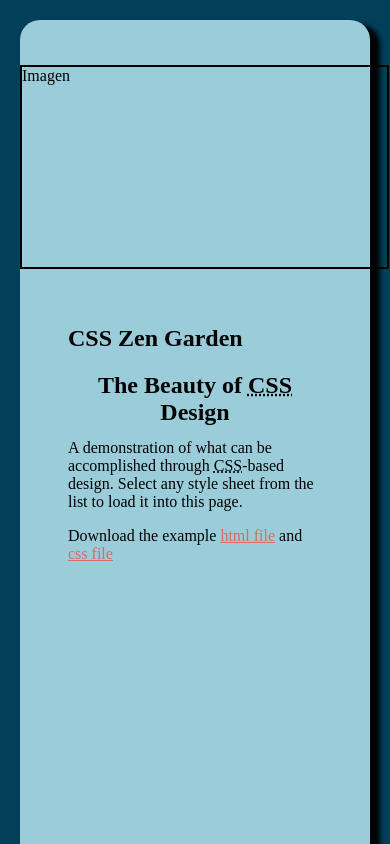
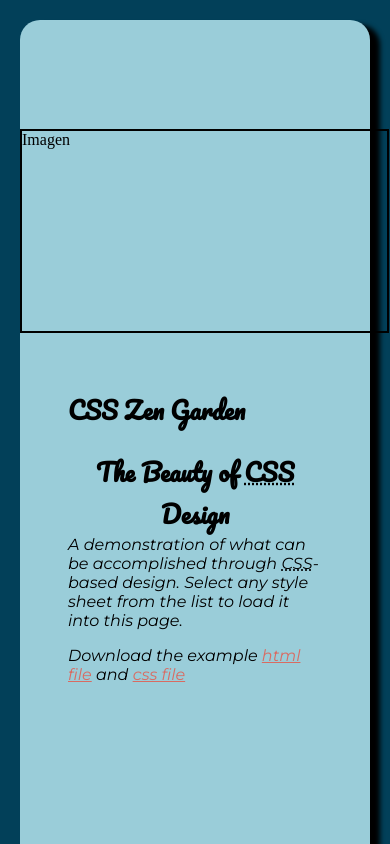
Before and after one commit to ortizal19009/projectTeam, a plain HTML site: page index.html in a window 390 px wide. Shown: the top 844 px of the page. Drawn offline with Linux system fonts and the light colour scheme.

Commit message:
Adding Typography

```diff
--- a/css/grid.scss
+++ b/css/grid.scss
@@ -1,7 +1,17 @@
+@import url('https://fonts.googleapis.com/css2?family=Montserrat:ital@1&family=Pacifico&display=swap');
+
 body{
   padding: 20px;
   margin:0;
   background-color: #024059;
+}
+
+p{
+  font-family: 'Montserrat', sans-serif;
+}
+
+h1,h2,h3{
+  font-family: 'Pacifico', cursive;
 }
 
 section{
@@ -36,6 +46,7 @@ section, .main>div, aside>.wrapper{
 a{
   list-style: none;
   color:#D96B62;
+  font-family: 'Montserrat', sans-serif;
 }
 
 //VISTA DE LA PANTALLA GRANDE
@@ -103,7 +114,7 @@ a{
 
   .page-wrapper {
     display: grid;
-    grid-template-rows: 80em 157em 45em ;
+    grid-template-rows: 100em 187em 45em ;
     grid-template-columns: repeat(3, 1fr);
 
   }
```
Also changed, not shown: css/grid.css, 1 other file.
